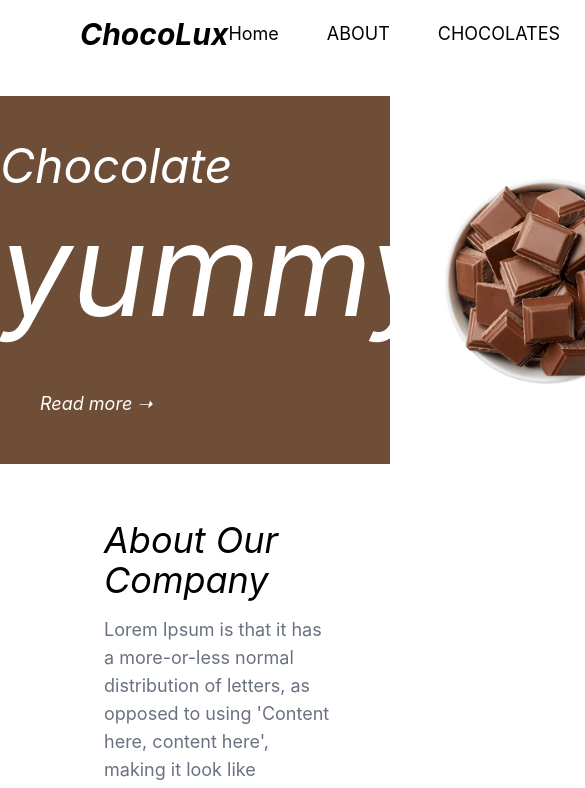
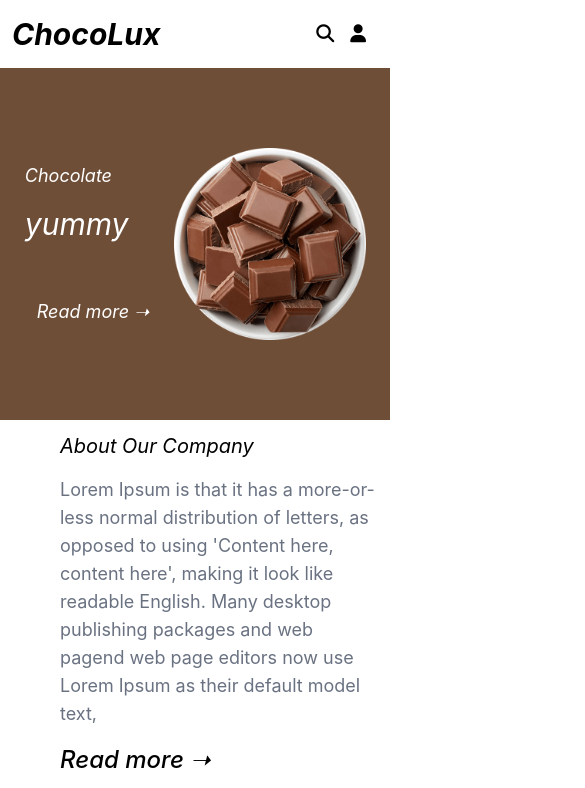
Before and after one commit to Umaimazainab02/Chocolate-website, a website: page index.html in a window 390 px wide. Shown: the top 788 px of the page, 585 px wide, since content can reach past the window. Drawn offline with Linux system fonts and the light colour scheme.

```diff
--- a/index.html
+++ b/index.html
@@ -1,5 +1,5 @@
 <!doctype html>
-<html>
+<html class="scroll-smooth">
 
 <head>
     <meta charset="UTF-8">
@@ -7,35 +7,35 @@
     <link rel="stylesheet" href="https://cdnjs.cloudflare.com/ajax/libs/font-awesome/6.7.2/css/all.min.css">
     <link href="src/output.css" rel="stylesheet">
     <link rel="stylesheet" href="first.css">
-    <title>Umaima aniimate-portfolio</title>
+    <title>Umaima chocolate website</title>
 </head>
 
 <body>
     <div class="flex flex-row ">
-        <h1 class="italic text-black  font-bold ml-20 text-3xl my-4">ChocoLux</h1>
-        <ul class="flex flex-row gap-12  text-black text-lg ml-auto mr-20 my-5">
-            <li><a class="hover:text-amber-700" href="#home">Home</a></li>
-            <li><a href="#about" class="hover:text-amber-700">ABOUT</a></li>
-            <li><a href="#chocolates" class="hover:text-amber-700">CHOCOLATES</a></li>
-            <li><a href="#testimonial" class="hover:text-amber-700">TESTIMONIAL</a></li>
-            <li><a href="#contact" class="hover:text-amber-700">CONTACT US</a></li>
+        <h1 class="italic text-black  font-bold ml-3 md:ml-20 text-3xl my-4">ChocoLux</h1>
+        <ul class="flex flex-row gap-4 lg:gap-10  text-black text-lg ml-auto mr-6 md:mr-20 my-5">
+            <li><a class="hover:text-amber-700 hidden lg:block" href="#home">Home</a></li>
+            <li><a href="#about" class="hover:text-amber-700 hidden lg:block">ABOUT</a></li>
+            <li><a href="#chocolates" class="hover:text-amber-700 hidden lg:block">CHOCOLATES</a></li>
+            <li><a href="#testimonial" class="hover:text-amber-700 hidden lg:block">TESTIMONIAL</a></li>
+            <li><a href="#contact" class="hover:text-amber-700 hidden lg:block">CONTACT US</a></li>
             <li><i class="fa-solid fa-magnifying-glass"></i></li>
             <li><i class="fa-solid fa-user"></i></li>
         </ul>
     </div>
-    <div class="bg-[#6F4E37] flex flex-row w-full h-full " id="home">
+    <div class="bg-[#6F4E37] flex flex-row w-full h-full" id="home">
         <div class="flex flex-col item-center justify-center ml-auto gap-4">
-            <h1 class="text-5xl italic text-white">Chocolate</h1>
-            <h1 class="text-9xl italic text-white">yummy</h1>
-            <p class="text-white text-lg mt-10 ml-10 italic">Read more ➝</p>
+            <h1 class="text-lg md:text-4xl lg:text-5xl italic text-white">Chocolate</h1>
+            <h1 class="text-3xl md:text-7xl lg:text-9xl italic text-white">yummy</h1>
+            <p class="text-white text-lg mt-10 ml-3 md:ml-10 italic">Read more ➝</p>
         </div>
         <img src="slider-img.png" alt=""
-            class="w-52 sm:w-64 md:w-80 lg:w-96 xl:w-[400px] h-auto ml-auto mr-6 md:mr-20 mt-20 mb-20 transition durantion-300  hover:scale-110" />
+            class="w-48 md:w-80 lg:w-96 xl:w-[400px] h-auto ml-auto mr-6 md:mr-20 mt-20 mb-20 transition durantion-300  hover:scale-110" />
     </div>
-    <div class="flex flex-col md:flex-row items-center gap-8 p-14" id="about">
+    <div class="flex flex-col md:flex-row items-center gap-8 p-3 md:p-14" id="about">
 
         <div class="flex-1 pl-12">
-            <h1 class="italic text-4xl">About Our Company</h1>
+            <h1 class="italic text-xl md:text-4xl">About Our Company</h1>
             <p class="mt-4 text-gray-500 text-lg">
                 Lorem Ipsum is that it has a more-or-less normal distribution of letters, as opposed to using 'Content
                 here, content here', making it look like readable English. Many desktop publishing packages and web
```
Also changed, not shown: src/output.css.
